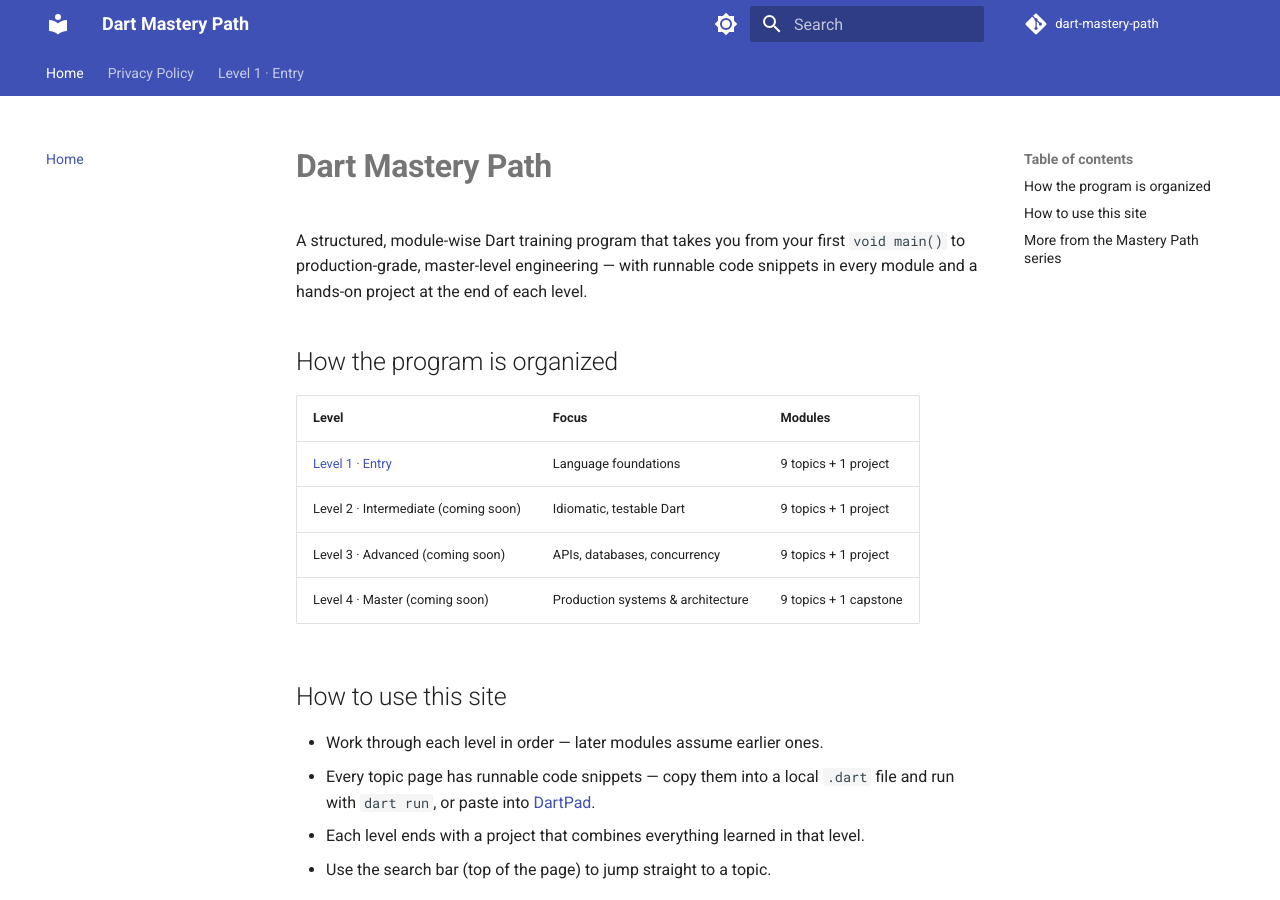
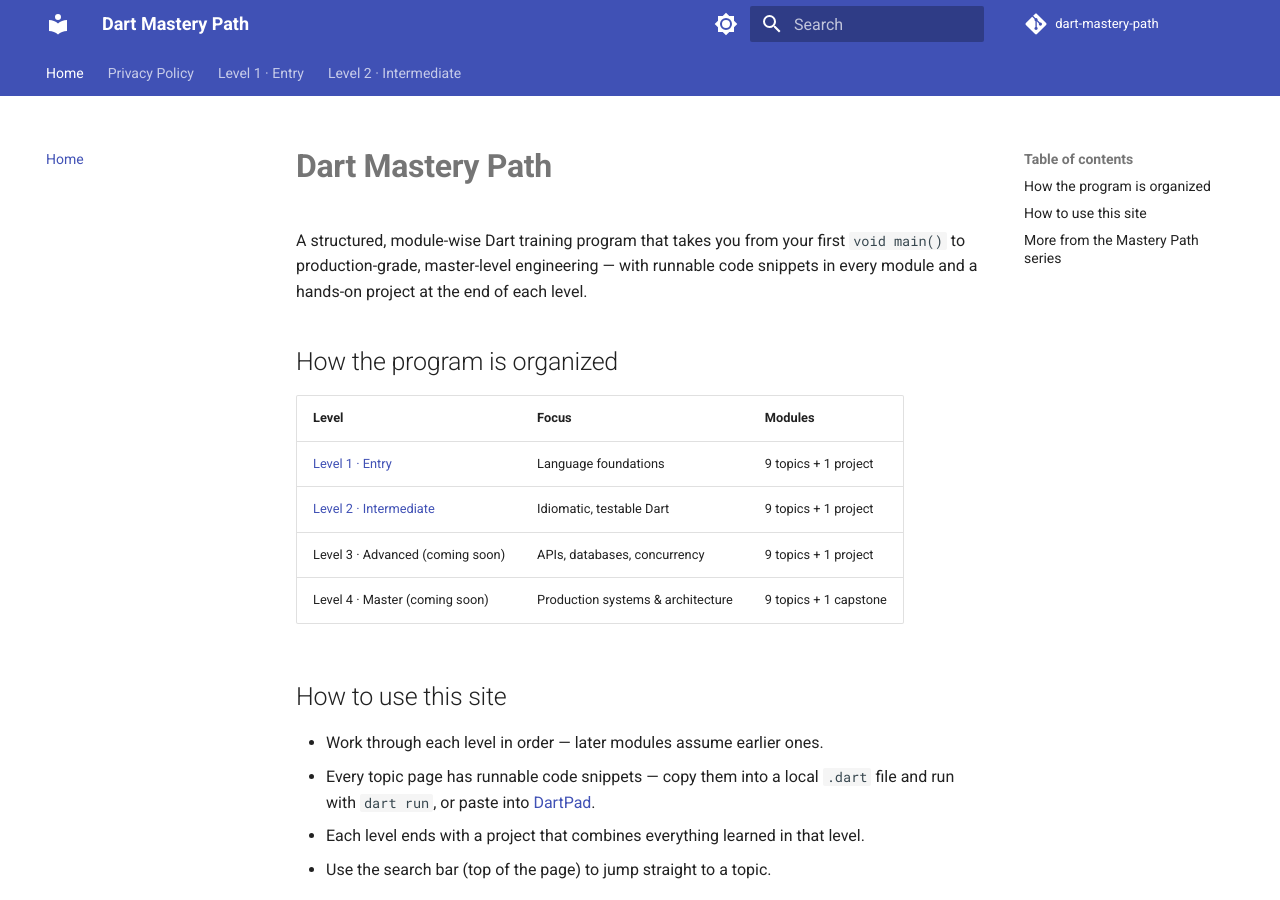
Before and after one commit to SIGILIPELLI/dart-mastery-path, an MkDocs documentation site: the page built from docs/index.md, in a window 1280 px wide and 900 px high. Built offline with MkDocs 1.6.1 and Material for MkDocs 9.7.7, drawn with Linux system fonts in a browser that asks for light colours; comment, search, counter and statistics services are not loaded; part of the change alters nothing that is shown.

Commit message:
Restore finished level(s) to nav/sitemap/homepage
Real content is now written for this level; lifting the interim
AdSense thin-content exclusion put in place while it was still stubs.

Co-Authored-By: Claude Opus 5 <noreply@anthropic.com>

```diff
--- a/docs/index.md
+++ b/docs/index.md
@@ -14,7 +14,7 @@ code snippets in every module and a hands-on project at the end of each level.
 | Level | Focus | Modules |
 |-------|-------|---------|
 | [Level 1 · Entry](level-1/index.md) | Language foundations | 9 topics + 1 project |
-| Level 2 · Intermediate (coming soon) | Idiomatic, testable Dart | 9 topics + 1 project |
+| [Level 2 · Intermediate](level-2/index.md) | Idiomatic, testable Dart | 9 topics + 1 project |
 | Level 3 · Advanced (coming soon) | APIs, databases, concurrency | 9 topics + 1 project |
 | Level 4 · Master (coming soon) | Production systems & architecture | 9 topics + 1 capstone |
 
--- a/mkdocs.yml
+++ b/mkdocs.yml
@@ -62,8 +62,19 @@ nav:
       - "08 · Async Basics": level-1/08-async-basics.md
       - "09 · Packages (pub, pubspec.yaml)": level-1/09-packages.md
       - "10 · Project — CLI To-Do App": level-1/10-project-todo-cli.md
+  - "Level 2 · Intermediate":
+      - Overview: level-2/index.md
+      - "01 · OOP Deep Dive": level-2/01-oop-deep-dive.md
+      - "02 · Null Safety Advanced": level-2/02-null-safety-advanced.md
+      - "03 · Streams": level-2/03-streams.md
+      - "04 · Testing with the test package": level-2/04-testing.md
+      - "05 · Working with JSON": level-2/05-json.md
+      - "06 · Generics": level-2/06-generics.md
+      - "07 · Extension Methods": level-2/07-extension-methods.md
+      - "08 · Error Handling": level-2/08-error-handling.md
+      - "09 · Collections Deep Dive": level-2/09-collections-deep-dive.md
+      - "10 · Project — Weather CLI": level-2/10-project-weather-cli.md
 # --- auto-pruned stub levels (see AdSense low-value-content fix) ---
 exclude_docs: |
-  level-2/*.md
   level-3/*.md
   level-4/*.md
```
